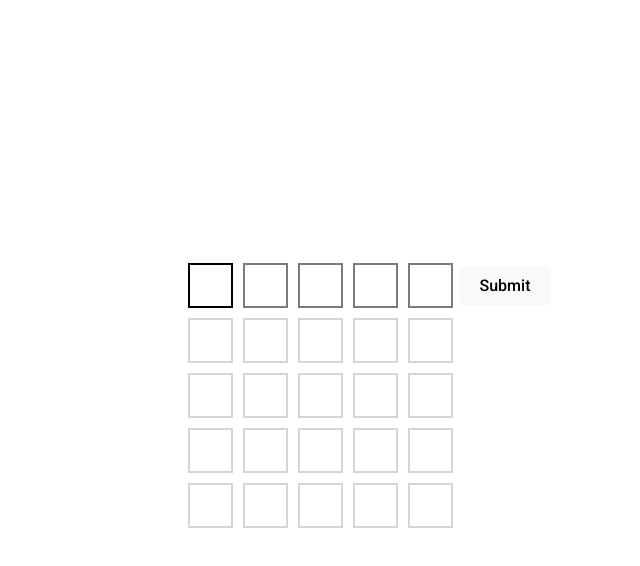
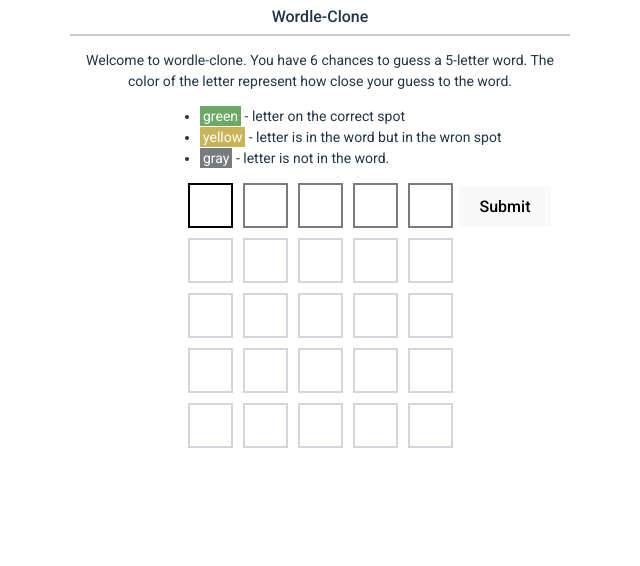
Before and after one commit to bessonv/wordle-clone, a React app: page / in a window 1280 px wide. Shown: the top 566 px of the page, without its empty margins (320-960 px from the left). Built offline with nearby package versions, Linux system fonts and the light colour scheme; the HTML template or start-up script is replaced by a standard one.

Commit message:
add rules

```diff
--- a/src/App.css
+++ b/src/App.css
@@ -7,11 +7,11 @@ html, body, input {
 #root {
   max-width: 1280px;
   margin: 0 auto;
-  padding: 2rem;
   text-align: center;
 
   --yellow: #c9b458;
   --gray: #787c7e;
+  --light-gray: #ccc;
   --green: #6aaa64;
   --white: #fff;
 }
@@ -44,8 +44,31 @@ html, body, input {
   }
 }
 
+header {
+  padding: 5px 0;
+  border-bottom: 2px solid var(--light-gray);
+  font-weight: 500;
+}
+
+.rules {
+  max-width: 500px;
+  font-size: 14px;
+}
+
+.rules ul {
+  text-align: left;
+  margin-left: 90px;
+}
+
+.rules ul li span {
+  color: white;
+  padding: 2px 3px;
+  min-width: 300px;
+}
+
 .game-board {
   width: 300px;
+  margin: 0 auto;
 }
 
 .answer, .input {
--- a/src/App.tsx
+++ b/src/App.tsx
@@ -5,7 +5,19 @@ const defaultWord = 'craft';
 
 function App() {
   return (
-    <GameBoard answerWord={defaultWord}/>
+    <>
+      <header>Wordle-Clone</header>
+      <div className="rules">
+      <p>Welcome to wordle-clone.
+      You have 6 chances to guess a 5-letter word. The color of the letter represent how close your guess to the word.</p>
+      <ul>
+        <li><span className="green">green</span> - letter on the correct spot</li>
+        <li><span className="yellow">yellow</span> - letter is in the word but in the wron spot</li>
+        <li><span className="gray">gray</span> - letter is not in the word.</li>
+      </ul>
+      </div>
+      <GameBoard answerWord={defaultWord}/>
+    </>
   )
 }
 
--- a/src/index.css
+++ b/src/index.css
@@ -26,7 +26,7 @@ a:hover {
 body {
   margin: 0;
   display: flex;
-  place-items: center;
+  /* place-items: center; */
   min-width: 320px;
   min-height: 100vh;
 }
@@ -37,7 +37,6 @@ h1 {
 }
 
 button {
-  border-radius: 8px;
   border: 1px solid transparent;
   padding: 0.6em 1.2em;
   font-size: 1em;
@@ -48,7 +47,7 @@ button {
   transition: border-color 0.25s;
 }
 button:hover {
-  border-color: #646cff;
+  border-color: #000;
 }
 button:focus,
 button:focus-visible {
```
